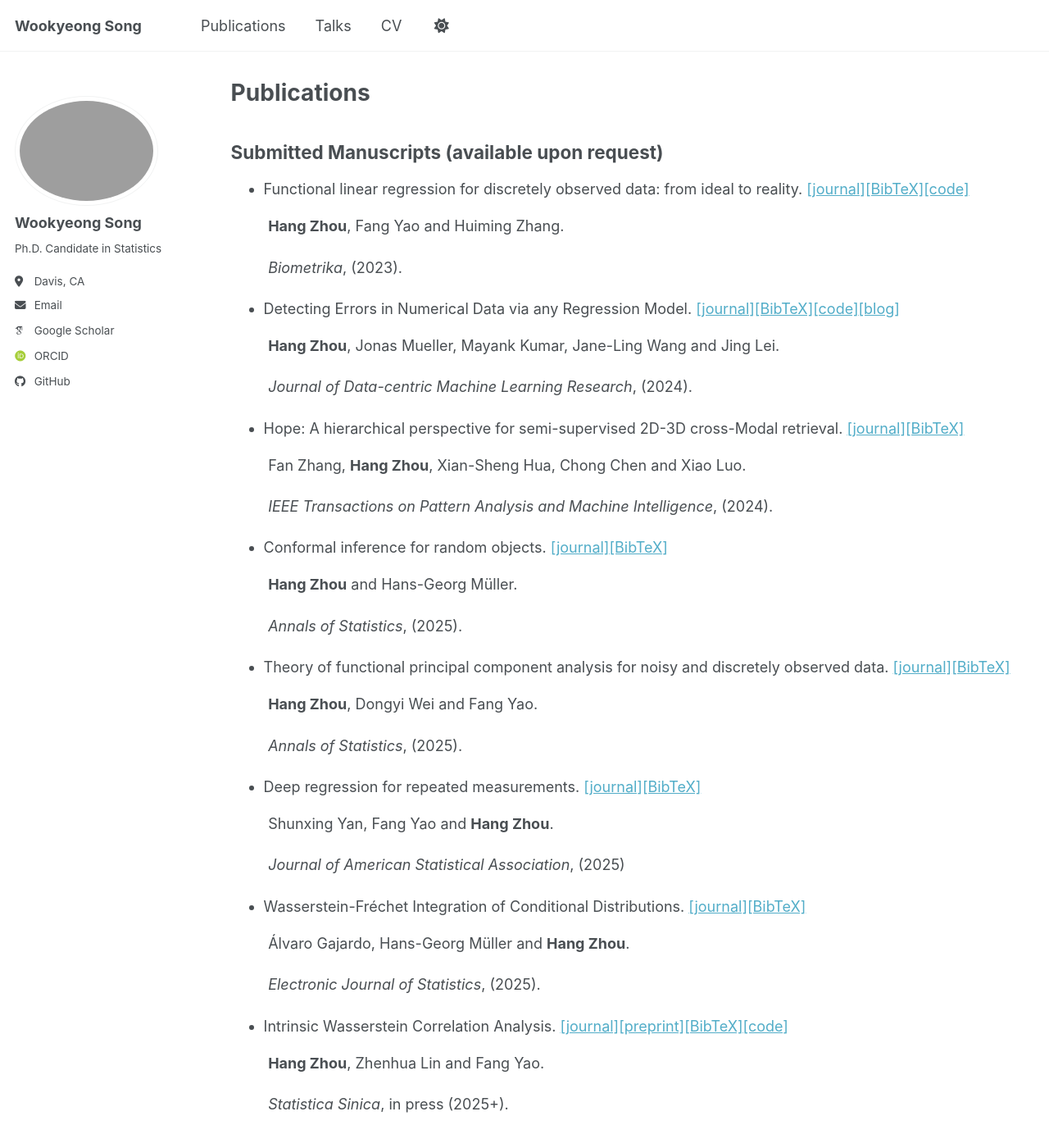
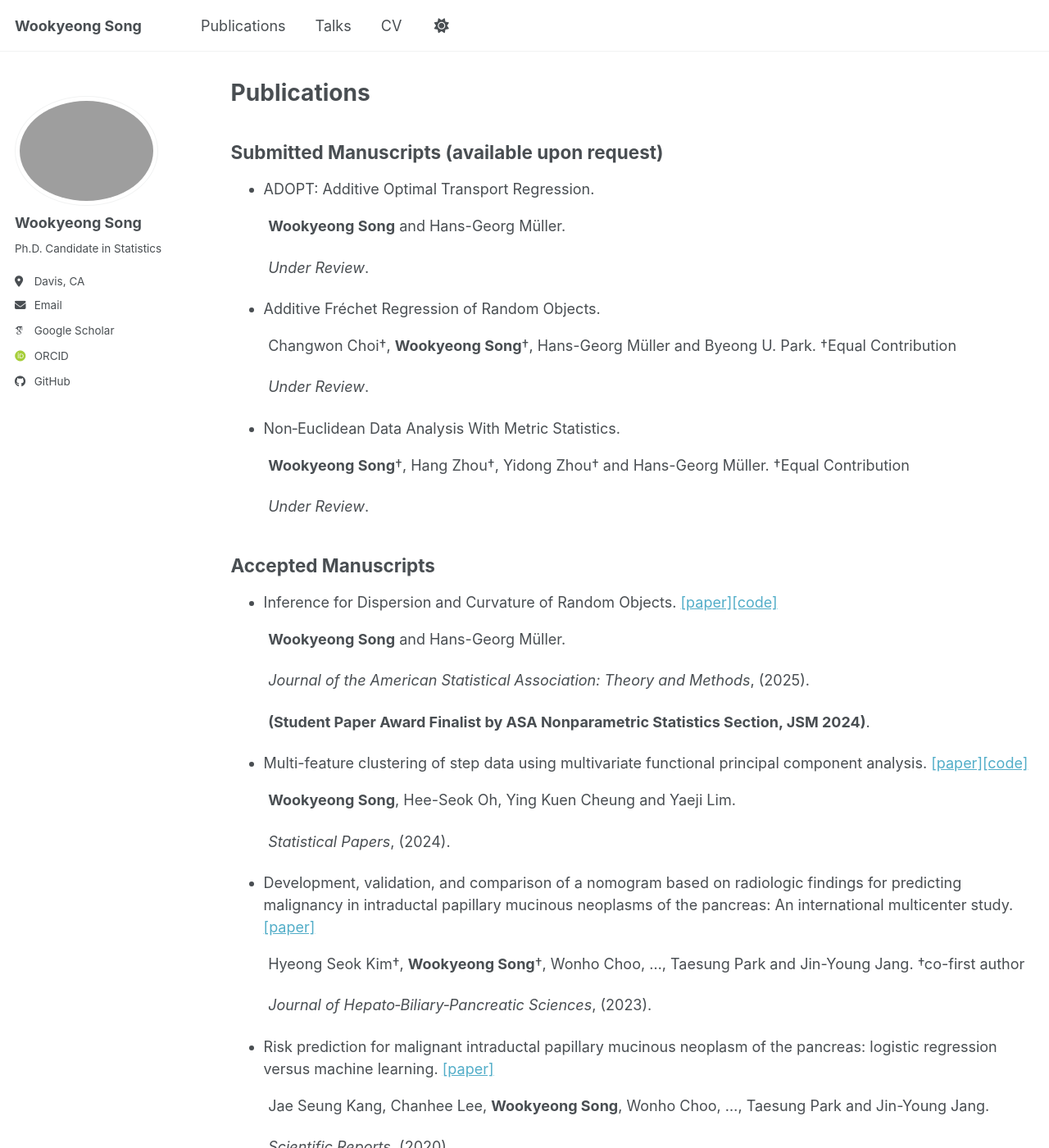
Before and after one commit to wookyeongSong/wookyeongsong.github.io, a Jekyll site: the page built from _pages/publications.md, in a window 1280 px wide and 1400 px high. Shown: the whole window at 82% size. Built offline with Jekyll 4.4.1, drawn with Linux system fonts in a browser that asks for light colours; some web fonts are replaced; a script bundle is joined from its source files by our own code; library files that are not in the unit come from our copies; some of the changed text lies outside the part shown.

Commit message:
Update publications.md

```diff
--- a/_pages/publications.md
+++ b/_pages/publications.md
@@ -6,70 +6,51 @@ author_profile: true
 ---
 ## Submitted Manuscripts (available upon request)
 
-- Functional linear regression for discretely observed data: from ideal to reality. [\[journal\]](https://academic.oup.com/biomet/article-abstract/110/2/381/6726182)[\[BibTeX\]](https://hg-zh.github.io/files/bmka_flr)[\[code\]](https://github.com/hg-zh/FLR)
+- ADOPT: Additive Optimal Transport Regression.
 
-&nbsp;&nbsp;&nbsp;&nbsp;&nbsp;&nbsp;&nbsp;&nbsp; **Hang Zhou**, Fang Yao and Huiming Zhang.
+&nbsp;&nbsp;&nbsp;&nbsp;&nbsp;&nbsp;&nbsp;&nbsp; **Wookyeong Song** and Hans-Georg Müller.
 
-&nbsp;&nbsp;&nbsp;&nbsp;&nbsp;&nbsp;&nbsp;&nbsp; *Biometrika*, (2023).
-
-- Detecting Errors in Numerical Data via any Regression Model. [\[journal\]](https://openreview.net/forum?id=CIQ5iemeTw)[\[BibTeX\]](https://hg-zh.github.io/files/arXiv_DE)[\[code\]](https://github.com/hg-zh/RLE)[\[blog\]](https://web-git-jwmueller-regressionblog-cleanlab.vercel.app/blog/regression/)
-
-&nbsp;&nbsp;&nbsp;&nbsp;&nbsp;&nbsp;&nbsp;&nbsp; **Hang Zhou**, Jonas Mueller, Mayank Kumar, Jane-Ling Wang and Jing Lei.
-
-&nbsp;&nbsp;&nbsp;&nbsp;&nbsp;&nbsp;&nbsp;&nbsp; *Journal of Data-centric Machine Learning Research*,  (2024).
-
-- Hope: A hierarchical perspective for semi-supervised 2D-3D cross-Modal retrieval. [\[journal\]](https://doi.org/10.1109/TPAMI.2024.3412760)[\[BibTeX\]](https://hg-zh.github.io/files/HOPE)
-
-&nbsp;&nbsp;&nbsp;&nbsp;&nbsp;&nbsp;&nbsp;&nbsp; Fan Zhang, **Hang Zhou**, Xian-Sheng Hua, Chong Chen and Xiao Luo.
-
-&nbsp;&nbsp;&nbsp;&nbsp;&nbsp;&nbsp;&nbsp;&nbsp; *IEEE Transactions on Pattern Analysis and Machine Intelligence*,  (2024).
-
-- Conformal inference for random objects. [\[journal\]](https://projecteuclid.org/journals/annals-of-statistics/volume-53/issue-3/Conformal-inference-for-random-objects/10.1214/25-AOS2495.full)[\[BibTeX\]](https://hg-zh.github.io/files/arXiv_OC)
-
-&nbsp;&nbsp;&nbsp;&nbsp;&nbsp;&nbsp;&nbsp;&nbsp; **Hang Zhou** and Hans-Georg Müller.
-
-&nbsp;&nbsp;&nbsp;&nbsp;&nbsp;&nbsp;&nbsp;&nbsp;  *Annals of Statistics*, (2025).
-
-- Theory of functional principal component analysis for noisy and discretely observed data. [\[journal\]](https://projecteuclid.org/journals/annals-of-statistics/volume-53/issue-5/Theory-of-functional-principal-component-analysis-for-discretely-observed-data/10.1214/25-AOS2531.short)[\[BibTeX\]](https://hg-zh.github.io/files/arXiv_FPCA)
-
-&nbsp;&nbsp;&nbsp;&nbsp;&nbsp;&nbsp;&nbsp;&nbsp; **Hang Zhou**, Dongyi Wei and Fang Yao.
-
-&nbsp;&nbsp;&nbsp;&nbsp;&nbsp;&nbsp;&nbsp;&nbsp; *Annals of Statistics*, (2025).
-
-- Deep regression for repeated measurements.  [\[journal\]](https://www.tandfonline.com/doi/full/10.1080/01621459.2025.2458344)[\[BibTeX\]](https://hg-zh.github.io/files/drr)
-
-&nbsp;&nbsp;&nbsp;&nbsp;&nbsp;&nbsp;&nbsp;&nbsp; Shunxing Yan, Fang Yao and **Hang Zhou**.
-
-&nbsp;&nbsp;&nbsp;&nbsp;&nbsp;&nbsp;&nbsp;&nbsp;  *Journal of American Statistical Association*, (2025)
-
-- Wasserstein-Fréchet Integration of Conditional Distributions.  [\[journal\]](https://projecteuclid.org/journals/electronic-journal-of-statistics/volume-19/issue-1/Wasserstein-Fréchet-integration-of-conditional-distributions/10.1214/25-EJS2371.full)[\[BibTeX\]](https://hg-zh.github.io/files/WFr)
-
-&nbsp;&nbsp;&nbsp;&nbsp;&nbsp;&nbsp;&nbsp;&nbsp; Álvaro Gajardo, Hans-Georg Müller and **Hang Zhou**.
-
-&nbsp;&nbsp;&nbsp;&nbsp;&nbsp;&nbsp;&nbsp;&nbsp;  *Electronic Journal of Statistics*,  (2025).
+&nbsp;&nbsp;&nbsp;&nbsp;&nbsp;&nbsp;&nbsp;&nbsp; *Under Review*.
 
 
+- Additive Fréchet Regression of Random Objects.
 
-- Intrinsic Wasserstein Correlation Analysis. [\[journal\]](https://www3.stat.sinica.edu.tw/ss_newpaper/SS-2023-0147_na.pdf)[\[preprint\]](https://arxiv.org/abs/2105.15000)[\[BibTeX\]](https://hg-zh.github.io/files/arXiv_WCCA)[\[code\]](https://github.com/hg-zh/WICA)
+&nbsp;&nbsp;&nbsp;&nbsp;&nbsp;&nbsp;&nbsp;&nbsp; Changwon Choi†, **Wookyeong Song**†, Hans-Georg Müller and Byeong U. Park. †Equal Contribution
 
-&nbsp;&nbsp;&nbsp;&nbsp;&nbsp;&nbsp;&nbsp;&nbsp; **Hang Zhou**, Zhenhua Lin and Fang Yao.
+&nbsp;&nbsp;&nbsp;&nbsp;&nbsp;&nbsp;&nbsp;&nbsp; *Under Review*.
 
-&nbsp;&nbsp;&nbsp;&nbsp;&nbsp;&nbsp;&nbsp;&nbsp; *Statistica Sinica*, in press (2025+).
 
+- Non‑Euclidean Data Analysis With Metric Statistics.
+
+&nbsp;&nbsp;&nbsp;&nbsp;&nbsp;&nbsp;&nbsp;&nbsp; **Wookyeong Song**†, Hang Zhou†, Yidong Zhou† and Hans-Georg Müller. †Equal Contribution
+
+&nbsp;&nbsp;&nbsp;&nbsp;&nbsp;&nbsp;&nbsp;&nbsp; *Under Review*.
 
 
 ## Accepted Manuscripts
 
-- Inference for Dispersion and Curvature of Random Objects. [\[journal\]](https://www.tandfonline.com/doi/full/10.1080/01621459.2025.2544377)[\[code\]](https://github.com/wookyeongSong/Inference-for-Dispersion-and-Curvature)
+- Inference for Dispersion and Curvature of Random Objects. [\[paper\]](https://www.tandfonline.com/doi/full/10.1080/01621459.2025.2544377)[\[code\]](https://github.com/wookyeongSong/Inference-for-Dispersion-and-Curvature)
 
 &nbsp;&nbsp;&nbsp;&nbsp;&nbsp;&nbsp;&nbsp;&nbsp; **Wookyeong Song** and Hans-Georg Müller.
 
 &nbsp;&nbsp;&nbsp;&nbsp;&nbsp;&nbsp;&nbsp;&nbsp; *Journal of the American Statistical Association: Theory and Methods*, (2025).
 
-&nbsp;&nbsp;&nbsp;&nbsp;&nbsp;&nbsp;&nbsp;&nbsp; (Student Paper Award Finalist by ASA Nonparametric Statistics Section, JSM 2024).
+&nbsp;&nbsp;&nbsp;&nbsp;&nbsp;&nbsp;&nbsp;&nbsp; **(Student Paper Award Finalist by ASA Nonparametric Statistics Section, JSM 2024)**.
 
-- Multi-feature clustering of step data using multivariate functional principal component analysis. [\[journal\]]([https://doi.org/10.1109/TPAMI.2024.3412760](https://link.springer.com/article/10.1007/s00362-023-01467-4))[\[code\]](https://github.com/wookyeongSong/Multifeature-Step/tree/master)
+- Multi-feature clustering of step data using multivariate functional principal component analysis. [\[paper\]](https://link.springer.com/article/10.1007/s00362-023-01467-4)[\[code\]](https://github.com/wookyeongSong/Multifeature-Step/tree/master)
 
 &nbsp;&nbsp;&nbsp;&nbsp;&nbsp;&nbsp;&nbsp;&nbsp; **Wookyeong Song**, Hee-Seok Oh, Ying Kuen Cheung and Yaeji Lim.
 
 &nbsp;&nbsp;&nbsp;&nbsp;&nbsp;&nbsp;&nbsp;&nbsp; *Statistical Papers*, (2024).
+
+- Development, validation, and comparison of a nomogram based on radiologic findings for predicting malignancy in intraductal papillary mucinous neoplasms of the pancreas: An international multicenter study. [\[paper\]](https://pubmed.ncbi.nlm.nih.gov/33811460/)
+
+&nbsp;&nbsp;&nbsp;&nbsp;&nbsp;&nbsp;&nbsp;&nbsp; Hyeong Seok Kim†, **Wookyeong Song**†, Wonho Choo, ..., Taesung Park and Jin-Young Jang. †co-first author
+
+&nbsp;&nbsp;&nbsp;&nbsp;&nbsp;&nbsp;&nbsp;&nbsp; *Journal of Hepato‑Biliary‑Pancreatic Sciences*, (2023).
+
+- Risk prediction for malignant intraductal papillary mucinous neoplasm of the pancreas: logistic regression versus machine learning. [\[paper\]](https://www.nature.com/articles/s41598-020-76974-7)
+
+&nbsp;&nbsp;&nbsp;&nbsp;&nbsp;&nbsp;&nbsp;&nbsp; Jae Seung Kang, Chanhee Lee, **Wookyeong Song**, Wonho Choo, ..., Taesung Park and Jin-Young Jang.
+
+&nbsp;&nbsp;&nbsp;&nbsp;&nbsp;&nbsp;&nbsp;&nbsp; *Scientific Reports*, (2020).
```
